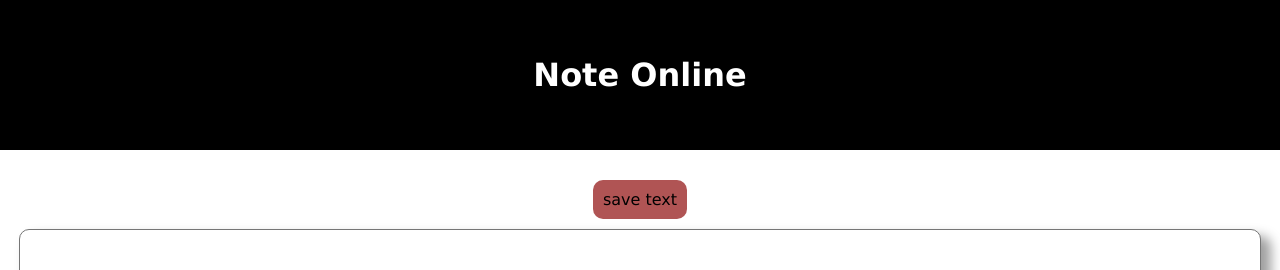
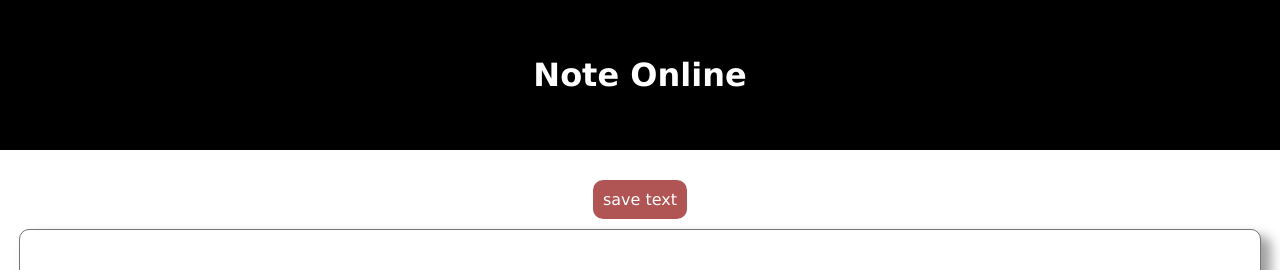
Before and after one commit to caiosantosSTL/vue-note-online, a Vue app: page / in a window 1280 px wide. Shown: the top 270 px of the page. Built offline with nearby package versions, Linux system fonts and the light colour scheme.

Commit message:
new update

```diff
--- a/src/App.vue
+++ b/src/App.vue
@@ -36,7 +36,6 @@ import NoteVue from "./components/Note.vue";
   background-color: black;
   height: 100px;
   margin-top: 20px;
-  color: aliceblue;
 }
 
 .container {
--- a/src/components/Note.vue
+++ b/src/components/Note.vue
@@ -43,5 +43,6 @@ function outFile() {
   border-radius: 10px;
   padding: 10px;
   cursor: pointer;
+  color: white;
 }
 </style>
```
